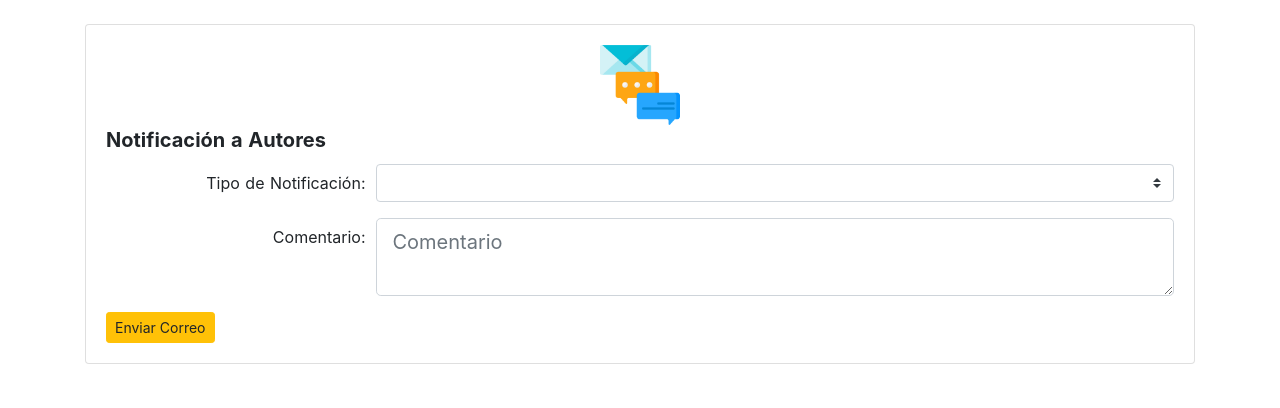
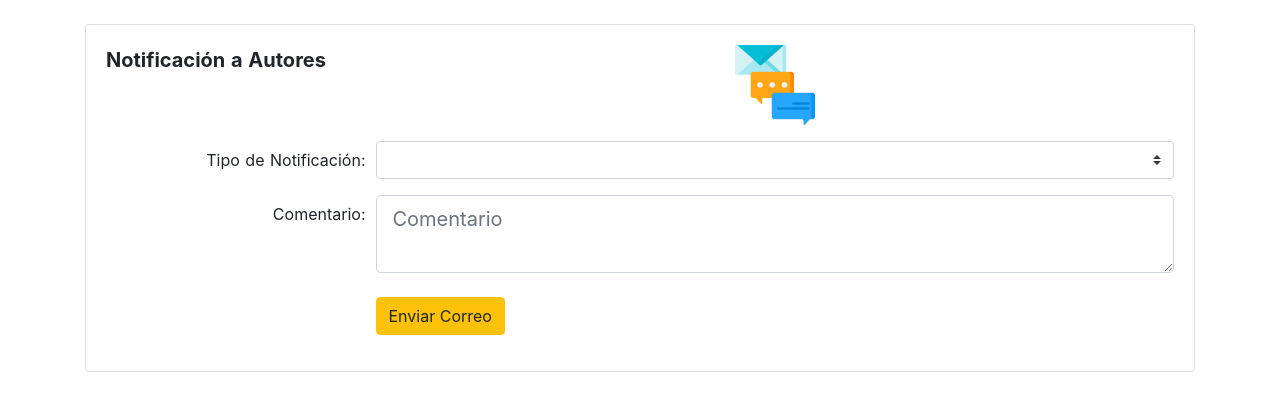
Before and after one commit to Josewp10/Editorial, a Nuxt app: page /notificaciones in a window 1280 px wide. Shown: the top 408 px of the page. Built offline with nearby package versions, Linux system fonts and the light colour scheme.

Commit message:
notificaciones
cambios realizados en array de notificaciones

```diff
--- a/assets/notificaciones.js
+++ b/assets/notificaciones.js
@@ -17,7 +17,7 @@ export default {
                 }
             ],
             opciones_notificacion: [
-                { value: null, text: "Seleccione una carrera", disabled: true },
+                { value: null, text: "Seleccione el tipo de notificación", disabled: true },
                 { value: "001", text: "Con Ajustes" },
                 { value: "002", text: "Versión Maquetada para Revisión" },
                 { value: "003", text: "Versión Final" }
--- a/pages/notificaciones.vue
+++ b/pages/notificaciones.vue
@@ -4,21 +4,24 @@
     <b-row cols="1">
       <b-col>
         <b-card bg-variant="link">
-          <b-img center src="@/static/images/revision.png" width="80" height="80"></b-img>
           <b-form-group
             label-cols-lg="3"
             label="Notificación a Autores"
             label-size="lg"
             label-class="font-weight-bold pt-0"
             class="mb-0"
-          ></b-form-group>
+          >
+            <b-form-group>
+              <b-img center src="@/static/images/revision.png" width="80" height="80"></b-img>
+            </b-form-group>
+          </b-form-group>
           <b-form-group
             label-cols-sm="3"
             label="Tipo de Notificación:"
             label-align-sm="right"
             label-for="tipo"
           >
-            <b-form-select v-model="notificacion.tiponotificacion":options="opciones_notificacion"></b-form-select>
+            <b-form-select v-model="notificacion.tiponotificacion" :options="opciones_notificacion"></b-form-select>
           </b-form-group>
           <b-form-group
             label-cols-sm="3"
@@ -27,9 +30,9 @@
             label-for="comentario"
           >
             <b-form-textarea id="textarea-large" size="lg" placeholder="Comentario"></b-form-textarea>
+            <br>
+            <b-button size="40" class="mr-4" variant="warning">Enviar Correo</b-button>
           </b-form-group>
-
-          <b-button size="sm" class="mr-2" variant="warning">Enviar Correo</b-button>
         </b-card>
         <b-col></b-col>
       </b-col>
```
